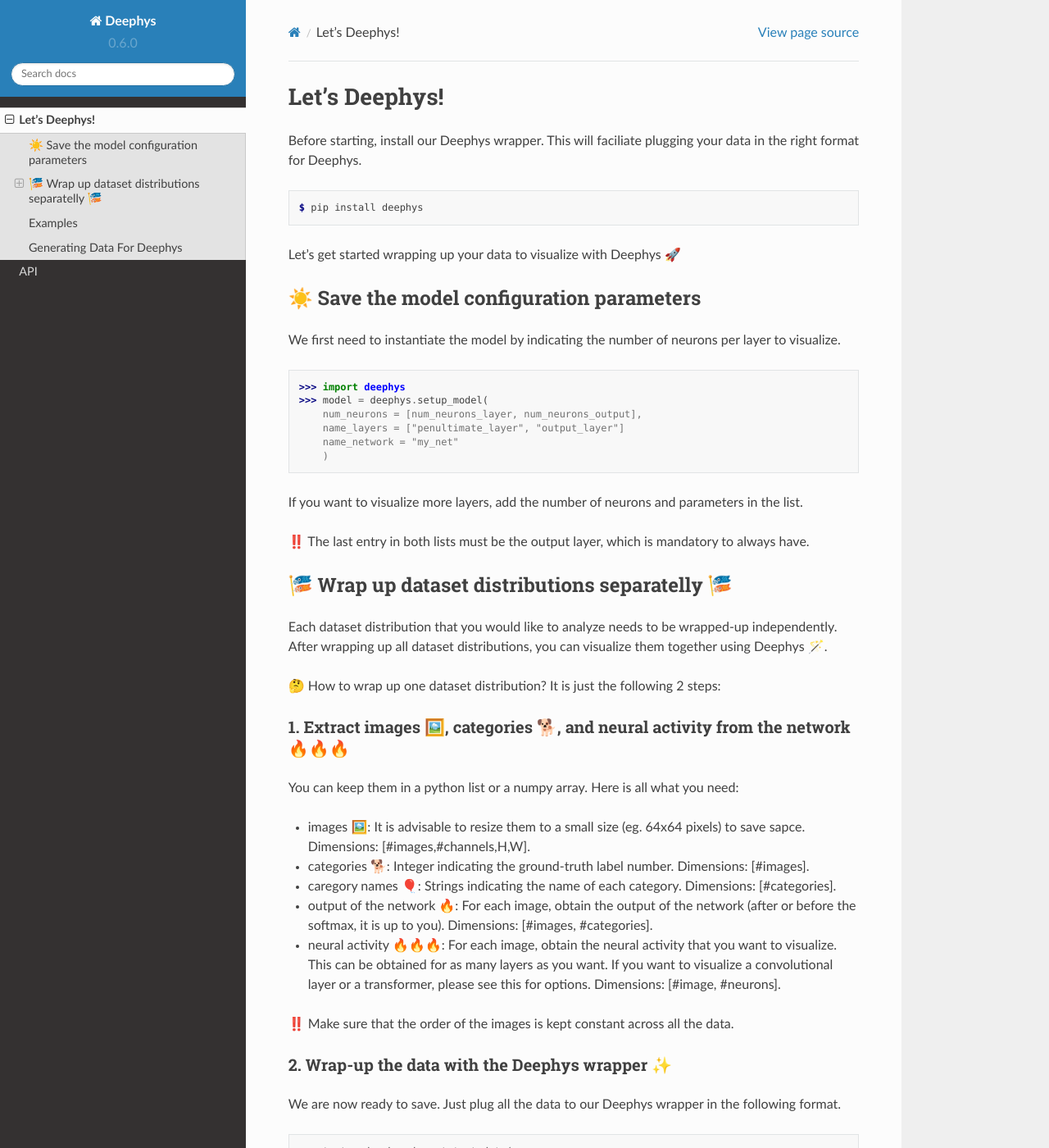
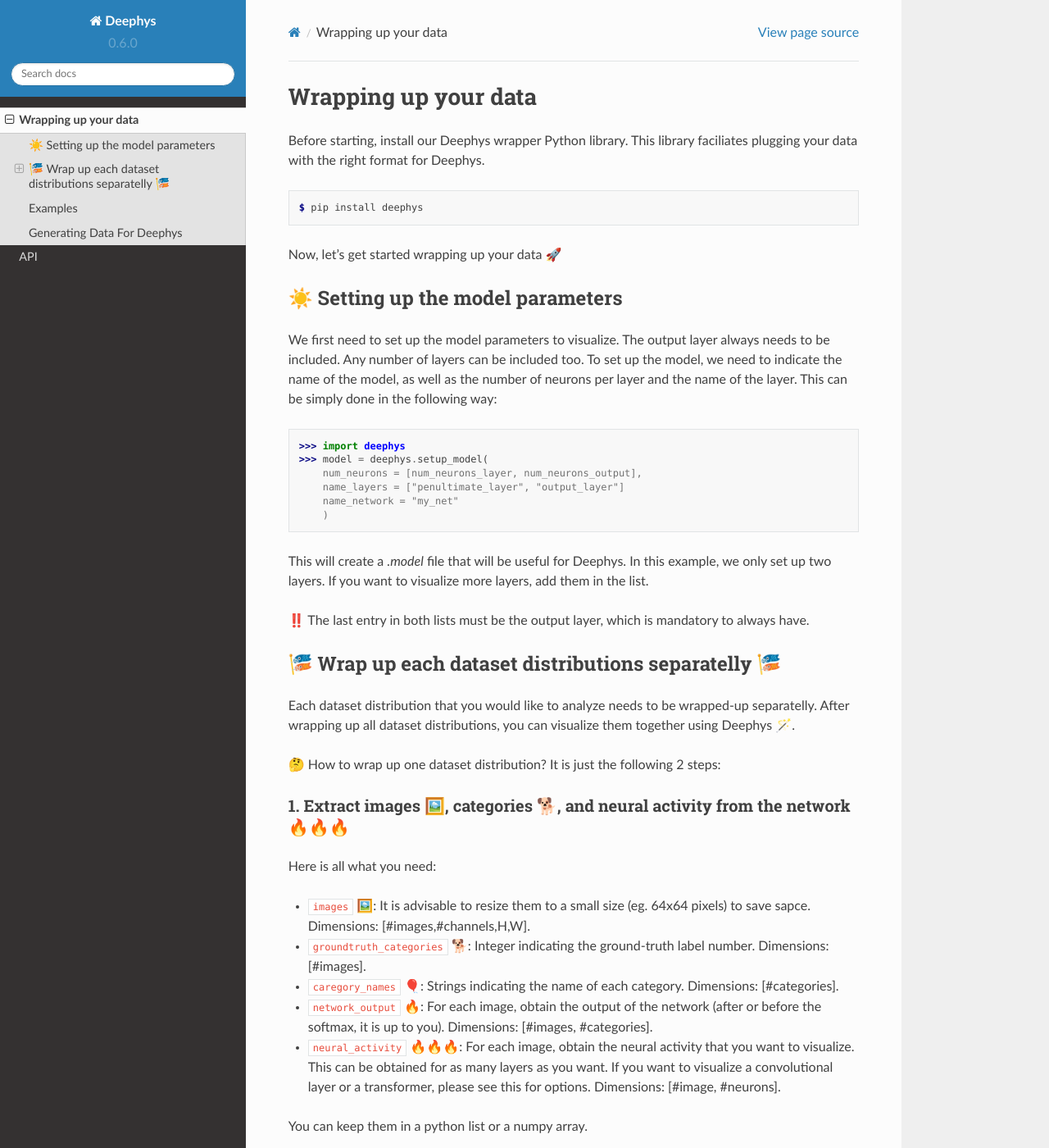
Before and after one commit to mjgroth/deephys, a Sphinx documentation site: the page built from docs/source/usage.rst, in a window 1280 px wide and 1400 px high. Shown: the whole window at 82% size. Built offline with Sphinx 7.4.7 and the Read the Docs theme 2.0.0, drawn with Linux system fonts in a browser that asks for light colours; some of the changed text lies outside the part shown.

Commit message:
Update usage.rst

```diff
--- a/docs/source/usage.rst
+++ b/docs/source/usage.rst
@@ -1,19 +1,19 @@
-Let's Deephys!
+Wrapping up your data
 =============
 
-Before starting, install our Deephys wrapper. This will faciliate plugging your data in the right format for Deephys.
+Before starting, install our Deephys wrapper Python library. This library faciliates plugging your data with the right format for Deephys.
 
 .. code-block:: console
 
   $ pip install deephys
 
 
-Let's get started wrapping up your data to visualize with Deephys  🚀
+Now, let's get started wrapping up your data  🚀
 
-☀️ Save the model configuration parameters
+☀️ Setting up the model parameters
 --------------------------------------
 
-We first need to instantiate the model by indicating the number of neurons per layer to visualize.
+We first need to set up the model parameters to visualize. The output layer always needs to be included. Any number of layers can be included too.  To set up the model, we need to indicate the name of the model, as well as the number of neurons per layer and the name of the layer. This can be simply done in the following way:
 
 >>> import deephys
 >>> model = deephys.setup_model(
@@ -22,28 +22,31 @@
     name_network = "my_net"
     )
 
-If you want to visualize more layers, add the number of neurons and parameters in the list.
+This will create a `.model` file that will be useful for Deephys. In this example, we only set up two layers. If you want to visualize more layers, add them  in the list.
+
 
 ‼️ The last entry in both lists must be the output layer, which is mandatory to always have.
 
 
-🎏 Wrap up dataset distributions separatelly 🎏
+🎏 Wrap up each dataset distributions separatelly 🎏
 --------------------------------------
 
-Each dataset distribution that you would like to analyze needs to be wrapped-up independently. After wrapping up all dataset distributions, you can visualize them together using Deephys 🪄.
+Each dataset distribution that you would like to analyze needs to be wrapped-up separatelly. After wrapping up all dataset distributions, you can visualize them together using Deephys 🪄.
 
 🤔 How to wrap up one dataset distribution? It is just the following 2 steps:
 
 1. Extract images 🖼️, categories 🐕, and neural activity from the network 🔥🔥🔥
 ~~~~~~~~~~~~~~~~~~~~~~~~~~~~~~~~~~~~~~~~~~~~~~~~~~~~~~~~~~~~~~~~~~~~~~~~~~~~~~
 
-You can keep them in a python list or a numpy array. Here is all what you need:
+Here is all what you need:
 
-- images 🖼️: It is advisable to resize them to a small size (eg. 64x64 pixels) to save sapce. Dimensions: [#images,#channels,H,W].
-- categories 🐕: Integer indicating the ground-truth label number. Dimensions: [#images].
-- caregory names 🎈: Strings indicating the name of each category. Dimensions: [#categories].
-- output of the network 🔥: For each image, obtain the output of the network (after or before the softmax, it is up to you). Dimensions: [#images, #categories].
-- neural activity 🔥🔥🔥: For each image, obtain the neural activity that you want to visualize. This can be obtained for as many layers as you want. If you want to visualize a convolutional layer or a transformer, please see this for options. Dimensions: [#image, #neurons].
+- ``images`` 🖼️: It is advisable to resize them to a small size (eg. 64x64 pixels) to save sapce. Dimensions: [#images,#channels,H,W].
+- ``groundtruth_categories`` 🐕: Integer indicating the ground-truth label number. Dimensions: [#images].
+- ``caregory_names`` 🎈: Strings indicating the name of each category. Dimensions: [#categories].
+- ``network_output`` 🔥: For each image, obtain the output of the network (after or before the softmax, it is up to you). Dimensions: [#images, #categories].
+- ``neural_activity`` 🔥🔥🔥: For each image, obtain the neural activity that you want to visualize. This can be obtained for as many layers as you want. If you want to visualize a convolutional layer or a transformer, please see this for options. Dimensions: [#image, #neurons].
+
+You can keep them in a python list or a numpy array.
 
 ‼️ Make sure that the order of the images is kept constant across all the data.
 
@@ -55,16 +58,17 @@
 >>> test = deephys.import_test_data(
     name = "OOD",
     pixel_data = images,
-    ground_truths = gt_categories,
-    classes = category_names,
+    ground_truths = groundtruth_categories,
+    classes = caregory_names,
     state = [neural_activity, network_output],
     model = model
     )
 >>> test.suffix = None
 >>> test.save()
 
+Note that ``mdoel` is the model that was created at the beginning. The wrapper create a file called ``OOD.test``, which can used in Deephys.
 
-Note that you will need the model that was created at the beginning. Also, you can add more layers to the visualization by just adding them in the state list, just make sure `network_output` is the last one.
+You can add more layers to the visualization by just adding them in the state list, just make sure `network_output` is the last one.
 
 🎏 Remember to follow step 1 and 2 for each dataset distribution separatelly.
 
@@ -104,17 +108,6 @@
 
 For example:
 
->>> test = import_test_data(
-    name = "CIFAR10",
-    classes = classes,
-    state = [all_activs,all_outputs],
-    model = model,
-    pixel_data = all_images,
-    ground_truths = all_cats.numpy().tolist()
-    )
-test.suffix = None
->>> test.suffix = None
->>> test.save()
 The data is now saved to a file called "CIFAR10.test"
 
 Please see `here <https://github.com/mjgroth/deephys-aio/blob/master/Python_Tutorial.ipynb>`_ for the full tutorial
```
